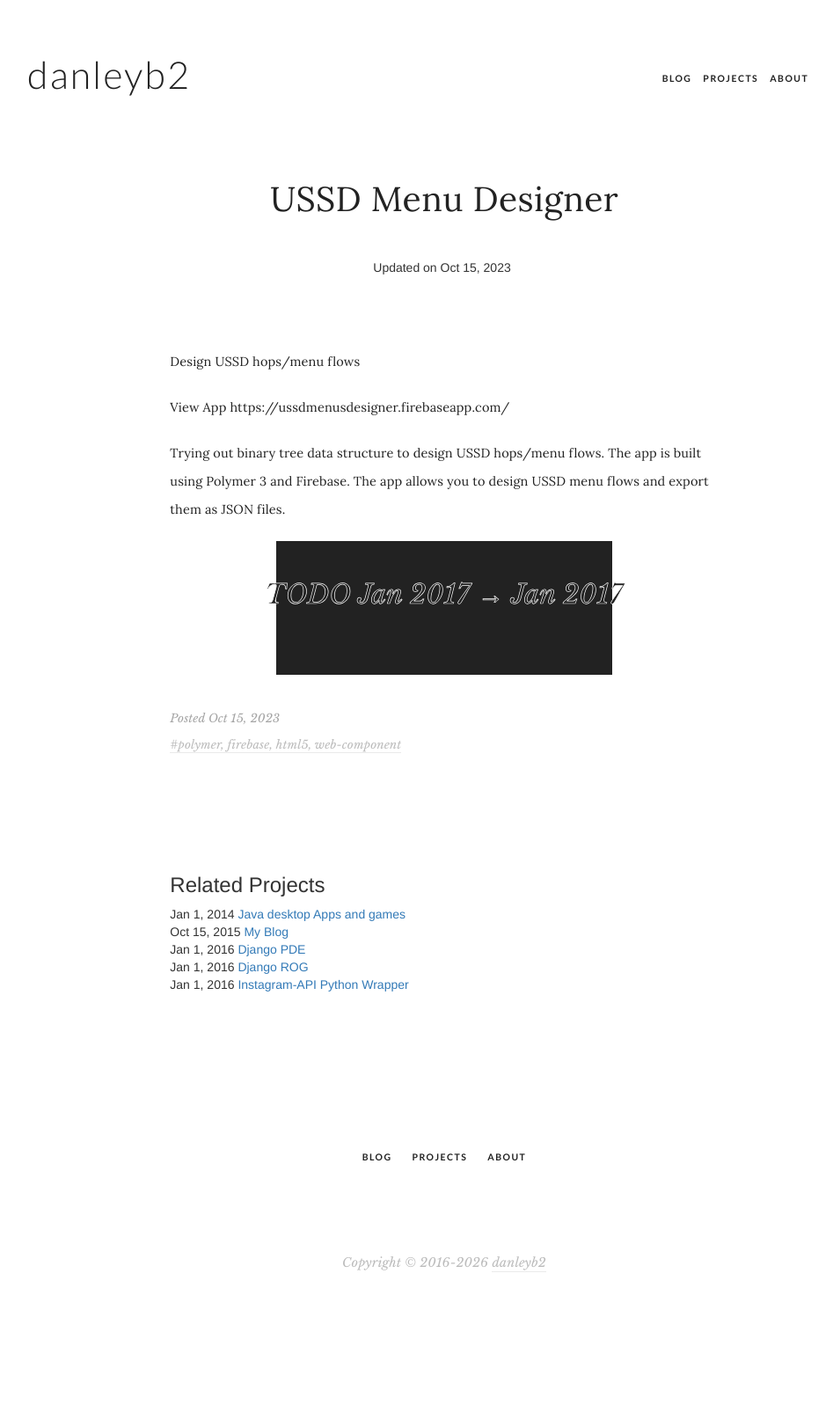
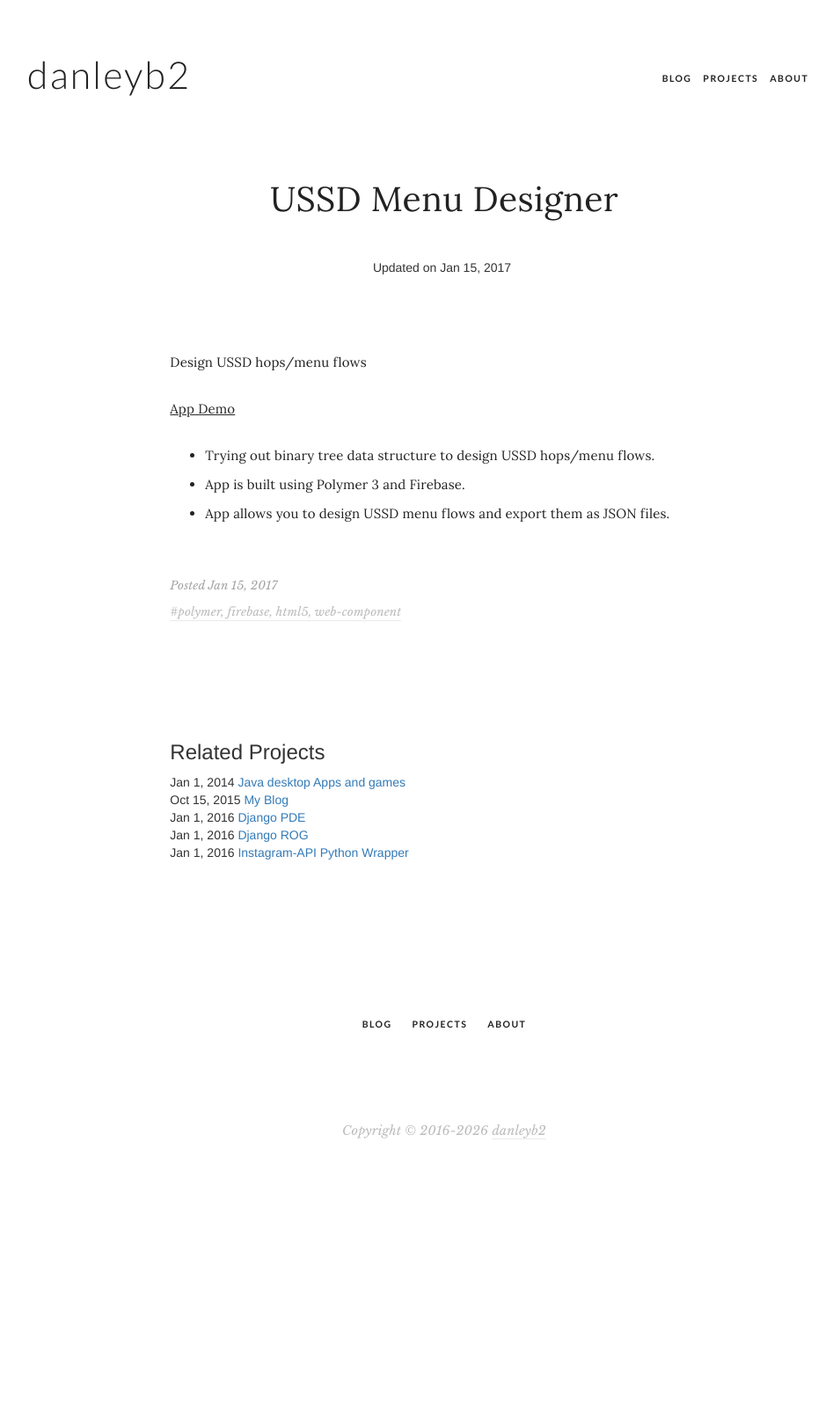
Before and after one commit to danleyb2/danleyb2.github.io, a Jekyll site: the page built from _projects/ussd-menu-designer.md, in a window 1280 px wide. Shown: the whole page at 88% size, without its empty margins (135-1082 px from the left). Built offline with Jekyll 4.4.1, drawn with Linux system fonts in a browser that asks for light colours; some web fonts are replaced; after the commit the page ends 1472 px from its top, so only the background shows below that.

Commit message:
feat: improvements

```diff
--- a/_projects/ussd-menu-designer.md
+++ b/_projects/ussd-menu-designer.md
@@ -2,7 +2,7 @@
 layout: project
 
 title: USSD Menu Designer
-date: 2023-10-15
+date: 2017-01-15
 description: Design USSD hops/menu flows
 
 tags:
@@ -19,11 +19,9 @@ technologies:
 
 Design USSD hops/menu flows
 
-View App https://ussdmenusdesigner.firebaseapp.com/
+[App Demo](https://ussdmenusdesigner.firebaseapp.com/)
 
 
-Trying out binary tree data structure to design USSD hops/menu flows.
-The app is built using Polymer 3 and Firebase.
-The app allows you to design USSD menu flows and export them as JSON files.
-
-> TODO Jan 2017 → Jan 2017
+- Trying out binary tree data structure to design USSD hops/menu flows.
+- App is built using Polymer 3 and Firebase.
+- App allows you to design USSD menu flows and export them as JSON files.
--- a/assets/css/main.css
+++ b/assets/css/main.css
@@ -306,21 +306,6 @@
   opacity:0.9;
   line-height:1;
 }
-.instafeed .headline p {
-  font-weight:lighter;
-  font-style:italic;
-  font-size:14.25px;
-  font-family:'Libre Baskerville', serif;
-  letter-spacing:.01em;
-  line-height:1.9em;
-  text-transform:none;
-  margin-bottom:23px;
-}
-.instafeed .headline h2 {
-  font-size:30px;
-  letter-spacing:.18em;
-  line-height:1.45em;
-}
 .heading {
   color:#222;
   font-weight:700;
@@ -464,19 +449,13 @@ footer.site-footer .copyright a {
   line-height:1.9em;
   text-transform:none;
   -webkit-transition:color .15s ease-out;
-  -moz-transition:color .15s ease-out;
-  -ms-transition:color .15s ease-out;
-  -o-transition:color .15s ease-out;
+
   transition:color .15s ease-out;
   padding-bottom:.05em;
   border-bottom-width:1px;
   border-bottom-style:solid;
   border-bottom-color:rgba(29, 29, 29, .09);
-  -webkit-transition:border-color .15s ease-out, color .15s ease-out;
-  -moz-transition:border-color .15s ease-out, color .15s ease-out;
-  -ms-transition:border-color .15s ease-out, color .15s ease-out;
-  -o-transition:border-color .15s ease-out, color .15s ease-out;
-  transition:border-color .15s ease-out, color .15s ease-out;
+
 }
 article.single-post .meta li {
   font-weight:500;
@@ -555,19 +534,11 @@ article.single-post .featured-image img {
   line-height:1.9em;
   text-transform:none;
   text-decoration:none;
-  -webkit-transition:color .15s ease-out;
-  -moz-transition:color .15s ease-out;
-  -ms-transition:color .15s ease-out;
-  -o-transition:color .15s ease-out;
-  transition:color .15s ease-out;
+
   padding-bottom:.05em;
   border-bottom-width:1px;
   border-bottom-style:solid;
   border-bottom-color:rgba(29, 29, 29, .09);
-  -webkit-transition:border-color .15s ease-out, color .15s ease-out;
-  -moz-transition:border-color .15s ease-out, color .15s ease-out;
-  -ms-transition:border-color .15s ease-out, color .15s ease-out;
-  -o-transition:border-color .15s ease-out, color .15s ease-out;
   transition:border-color .15s ease-out, color .15s ease-out;
 }
 .single-content .post-categories a:hover {
@@ -594,20 +565,12 @@ article.single-post .featured-image img {
   line-height:1.9em;
   text-transform:none;
   text-decoration:none;
-  -webkit-transition:color .15s ease-out;
-  -moz-transition:color .15s ease-out;
-  -ms-transition:color .15s ease-out;
-  -o-transition:color .15s ease-out;
   transition:color .15s ease-out;
   padding-bottom:.05em;
   border-bottom-width:1px;
   border-bottom-style:solid;
   border-bottom-color:rgba(29, 29, 29, .09);
-  -webkit-transition:border-color .15s ease-out, color .15s ease-out;
-  -moz-transition:border-color .15s ease-out, color .15s ease-out;
-  -ms-transition:border-color .15s ease-out, color .15s ease-out;
-  -o-transition:border-color .15s ease-out, color .15s ease-out;
-  transition:border-color .15s ease-out, color .15s ease-out;
+
 }
 .single-content .post-tags a:hover {
   text-decoration:none;
@@ -673,52 +636,6 @@ article.single-post .featured-image img {
 .btn.btn-submit:active {
   background:transparent;
   transform:translateY(1px);
-}
-.entry-content blockquote p {
-  color:inherit;
-  font-style:italic;
-  font-family:'Libre Baskerville', serif;
-  line-height:1.4em;
-}
-.entry-content blockquote p {
-  font-size:30px;
-  font-family:'Libre Baskerville', serif;
-  text-align:center;
-  padding-bottom:30px;
-  margin:0 auto !important;
-  position:relative;
-  -webkit-text-stroke:0.7px #fcfcfc;
-  -moz-text-stroke:0.7px #fcfcfc;
-  -ms-text-stroke:0.7px #fcfcfc;
-}
-.entry-content blockquote {
-  padding-top:40px;
-  padding-bottom:40px;
-  border:none;
-  overflow:hidden;
-  position:relative;
-}
-@media (min-width:1200px) {
-  .entry-content blockquote {
-    margin-left:-70px;
-    margin-right:-70px;
-  }
-}
-.entry-content blockquote footer {
-  padding:0;
-  margin:0 auto;
-  font-family:'Lato', sans-serif;
-  text-align:center;
-  position:relative;
-}
-.entry-content blockquote:before {
-  top:0;
-  left:25%;
-  content:'';
-  width:50%;
-  height:100%;
-  position:absolute;
-  background-color:#222;
 }
 .widget ul li .post-date {
   opacity:0.7;
@@ -833,7 +750,7 @@ article.single-page {
   color:#222;
   font-weight:400;
   font-style:normal;
-  font-size:14.5px;
+  font-size:15px;
   font-family:'Lora', serif;
   letter-spacing:.01em;
   line-height:2.2em;
@@ -960,10 +877,6 @@ article.single-page {
 .btn.btn-submit, .btn.btn-submit-inverse {
   position:relative;
 }
-article.single-post .entry-content blockquote {
-  margin-top:80px;
-  margin-bottom:80px;
-}
 .site-header.logo-top .logo-wrapper .logo {
   font-family:'Lato', sans-serif;
   font-size:43px;
--- a/docker-compose.yml
+++ b/docker-compose.yml
@@ -6,4 +6,5 @@ services:
       - "4000:4000"
     volumes:
       - .:/srv/jekyll
+    restart: always
     command: bundle exec jekyll serve --host 0.0.0.0 --port 4000 --livereload
```
